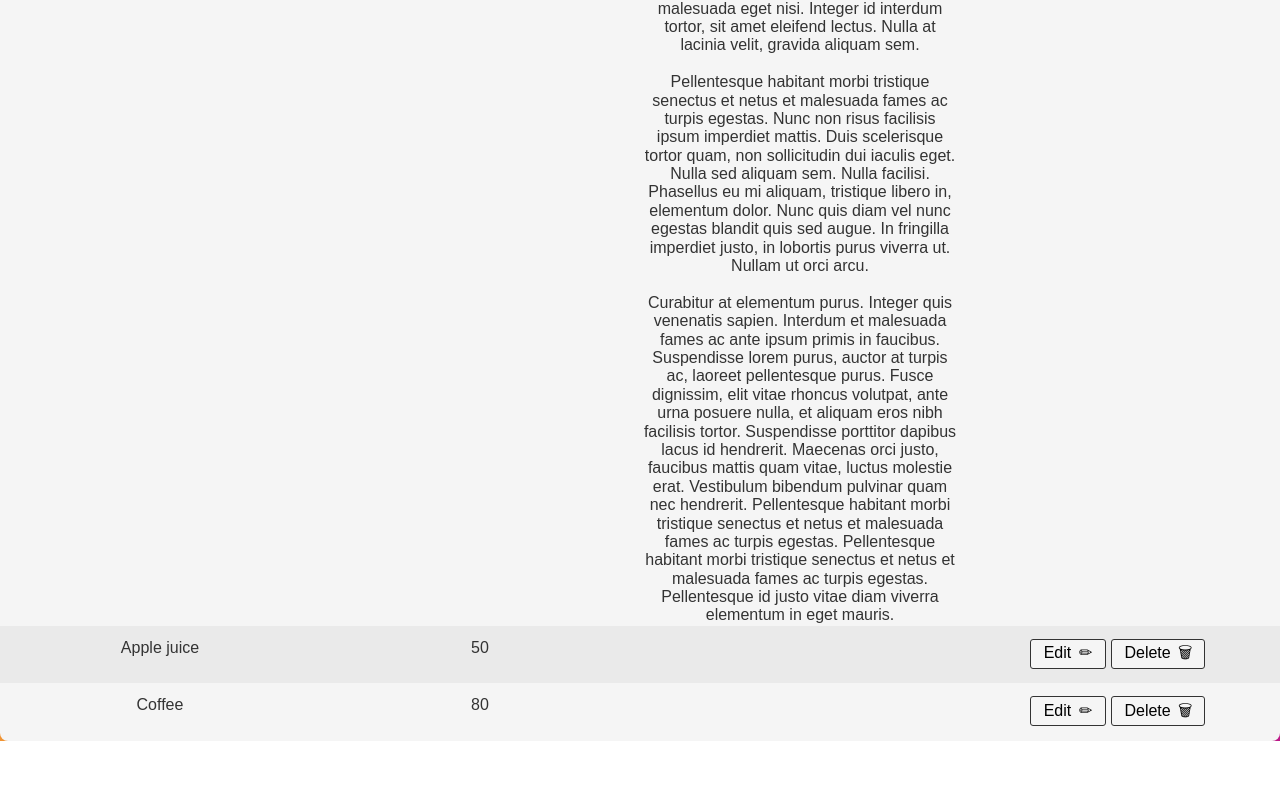
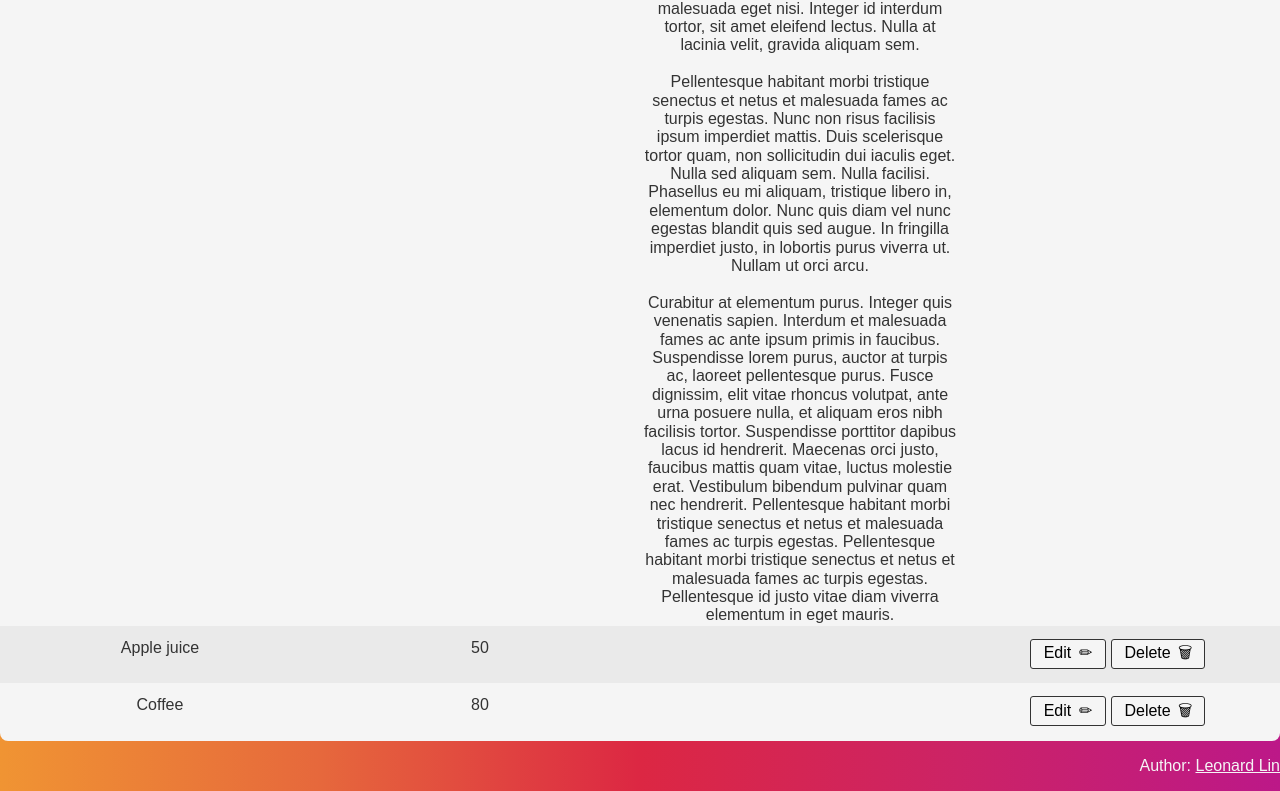
Before and after one commit to gwokae/dailydrinks-assignment, a React app: page / in a window 1280 px wide. Shown: the part 689-1480 px from the top of the page. Before the commit the page ends 1430 px from the top, so only its background shows below. Built offline with nearby package versions, Linux system fonts and the light colour scheme.

Commit message:
update README.md add auther in footer

```diff
--- a/src/index.js
+++ b/src/index.js
@@ -93,6 +93,7 @@ const App = () => {
           if (item) setTableData([{ ...item, id: uuid() }, ...tableData]);
         }}
       />
+      <footer>Author: <a href="mailto:gwokae@gmail.com">Leonard Lin</a></footer>
     </>
   );
 };
--- a/src/styles.scss
+++ b/src/styles.scss
@@ -104,3 +104,11 @@ textarea {
   border-color: #000;
   resize: none;
 }
+
+footer {
+  margin: 1em 0;
+  text-align: right;
+  a {
+    color: $primary-color;
+  }
+}
```
Also changed, not shown: README.md.
